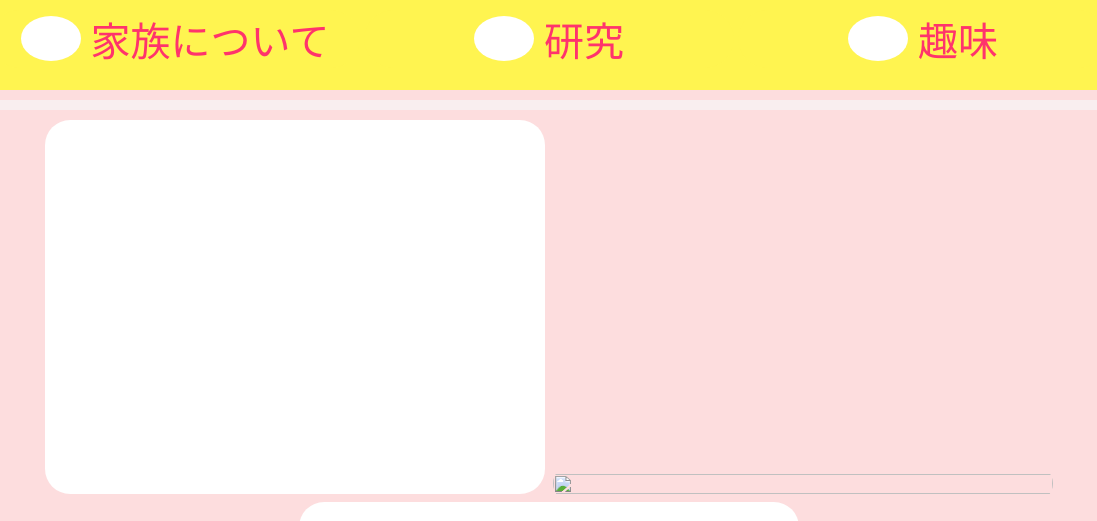
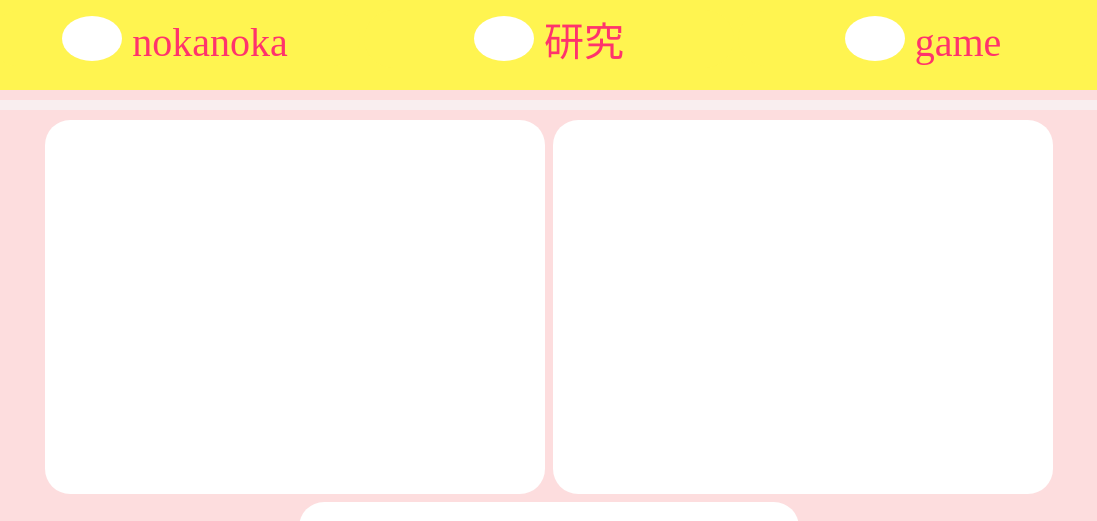
Before and after one commit to shiCanoko/shiCanoko.github.io, a plain HTML site: page index.html in a window 1280 px wide. Shown: the top 521 px of the page, 91-1188 px from the left. Drawn offline with Linux system fonts and the light colour scheme; a web font is replaced by a local one.

Commit message:
小タイトルの修正/リンクの訂正

```diff
--- a/index.html
+++ b/index.html
@@ -14,7 +14,7 @@
                 <li>
                     <vCenter>
                         <img src = "photo/family_title.png">
-                        家族について
+                        nokanoka
                     </vCenter>
                 </li>
             </a>
@@ -32,7 +32,7 @@
                 <li>
                     <vCenter>
                         <img src = "photo/hobby_title.png">
-                        趣味
+                        game
                     </vCenter>
                 </li>
             </a>
@@ -52,7 +52,7 @@
         <h1>
             <div class = photo>
                 <a href="sub/family.html"><img src="photo/family_main.png" alt=""></a>
-                <a href="sub/study.html"><img src="photo/study_mainpng" alt=""></a>
+                <a href="sub/study.html"><img src="photo/study_main.png" alt=""></a>
                 <a href="sub/hobby.html"><img src="photo/hobby_main.png" alt=""></a>
             </div>
         </h1>
```
